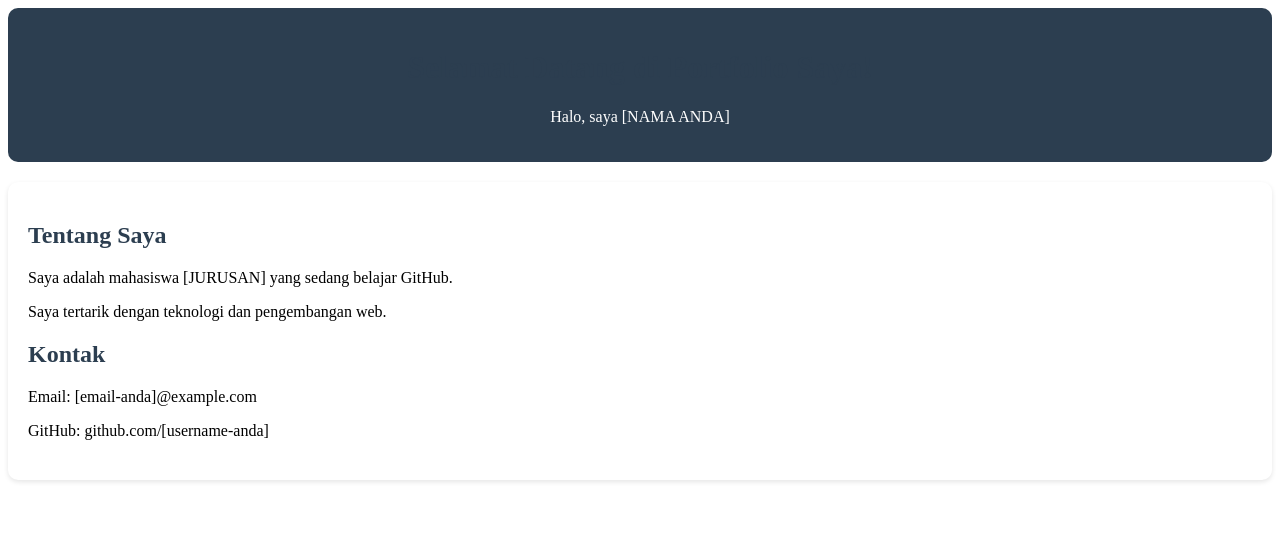
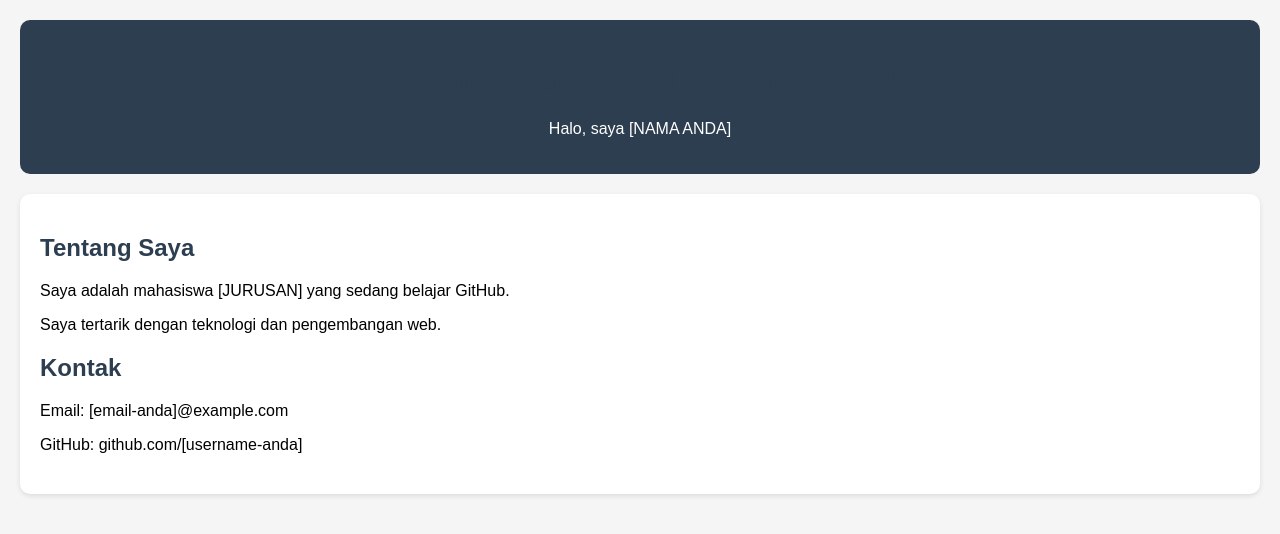
Before and after one commit to afsans16/first, a plain HTML site: page index.html in a window 1280 px wide. Drawn offline with Linux system fonts and the light colour scheme.

Commit message:
Update style.css

```diff
--- a/style.css
+++ b/style.css
@@ -1,4 +1,3 @@
-style.css
 body {
     font-family: Arial, sans-serif;
     margin: 0;
```
